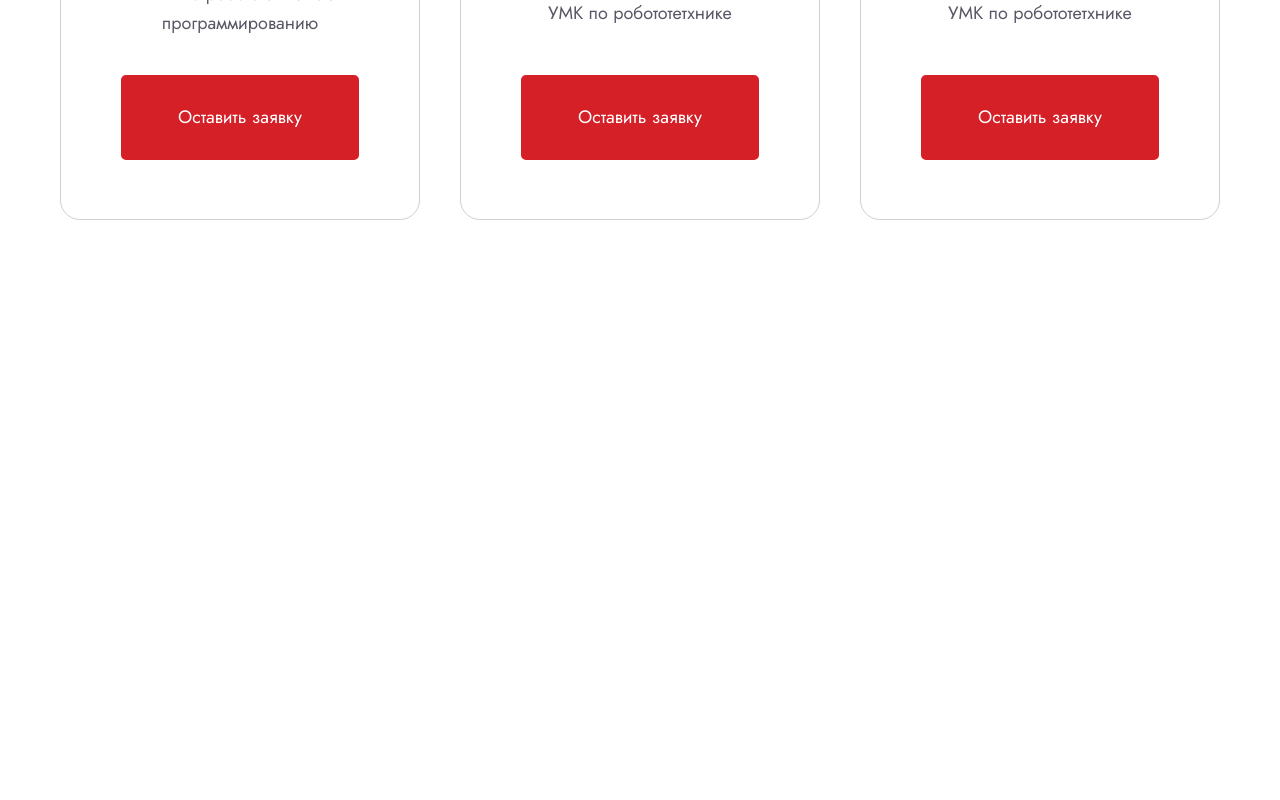
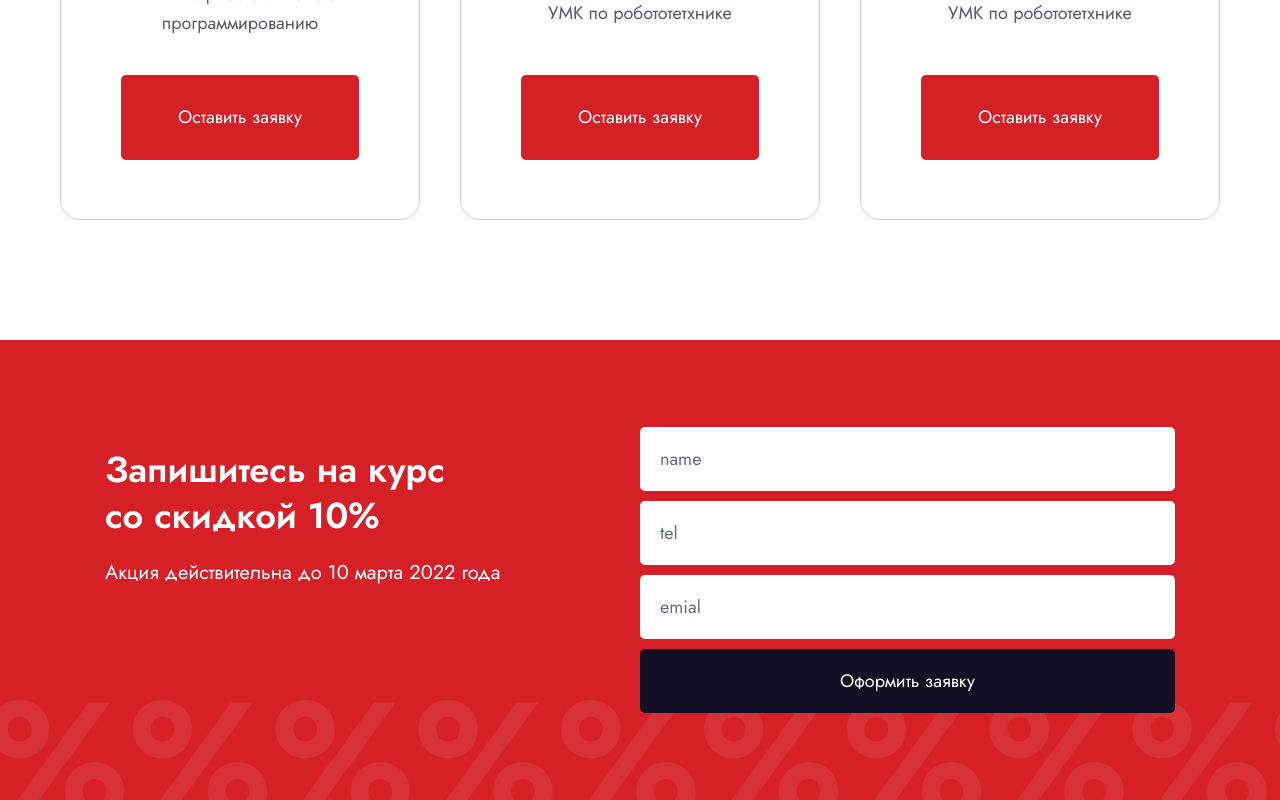
Before and after one commit to DEEBBLUE/Layouting, a React (Vite) app: page / in a window 1280 px wide. Shown: the part 2972-3772 px from the top of the page. Before the commit the page ends 3192 px from the top, so only its background shows below. Built offline with nearby package versions, Linux system fonts and the light colour scheme.

Commit message:
Add ContactSection

```diff
--- a/src/App.tsx
+++ b/src/App.tsx
@@ -5,6 +5,7 @@ import AboutSection from "./section/AboutSection/AboutSection";
 import PerspectivesSection from "./section/PerspectivesSection/PerspectivesSection.tsx";
 import TeacherSection from "./section/TeacherSection/TeacherSection.tsx";
 import PackageSection from "./section/PackageSection/PackageSection.tsx";
+import ContactSection from "./section/ContactSection/ContactSection.tsx";
 
 import "./App.scss"
 
@@ -18,6 +19,7 @@ function App() {
         <PerspectivesSection/>
         <TeacherSection/>
         <PackageSection/>
+        <ContactSection/>
       </main>
     </>
   )
```
